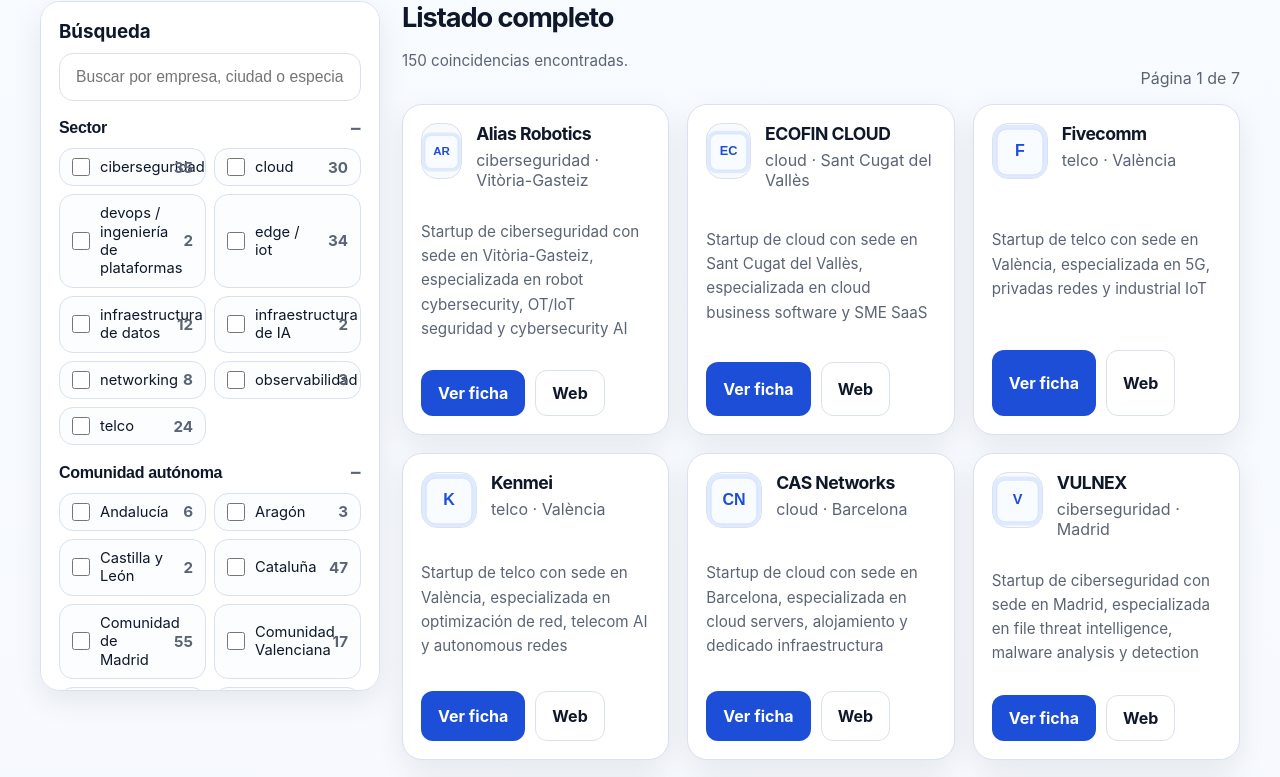
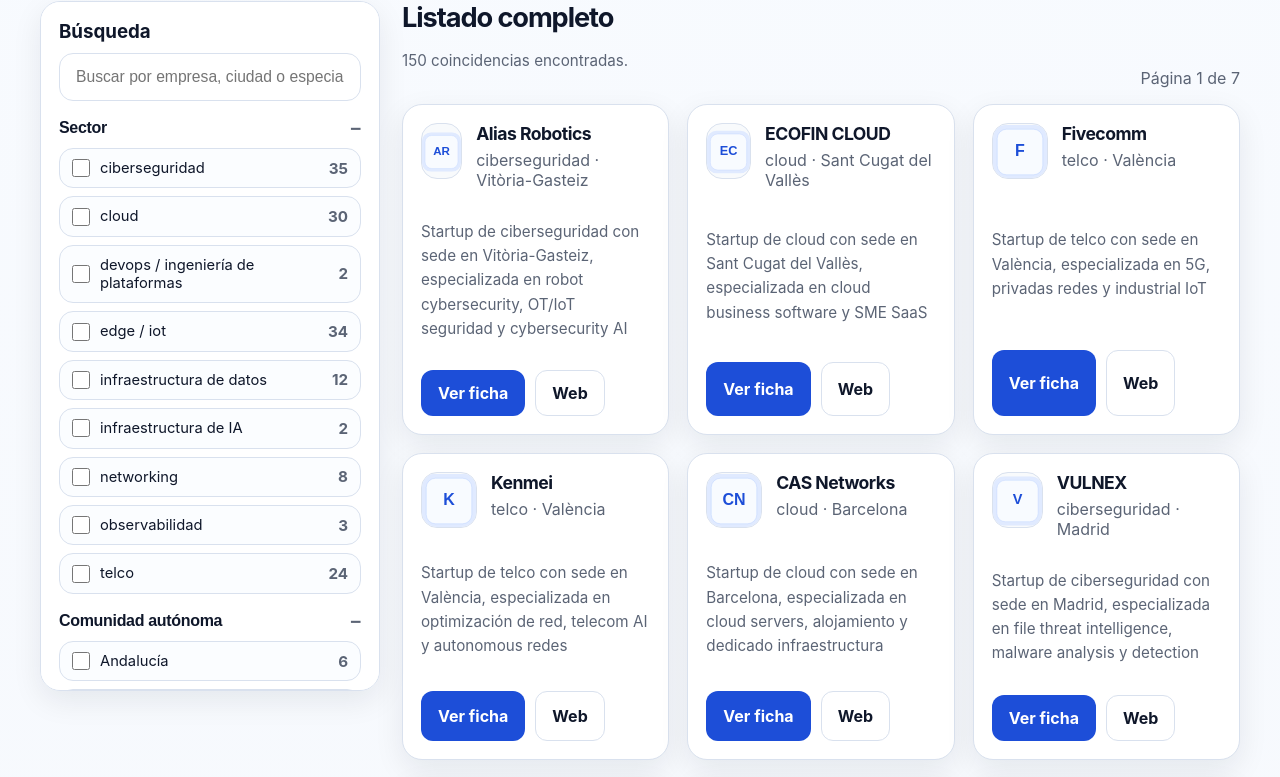
Before and after one commit to marcmunoz963/SpainClouds_Directory, a Next.js app: page / in a window 1280 px wide. Shown: the part 636-1413 px from the top of the page. Built offline with nearby package versions, Linux system fonts and the light colour scheme.

Commit message:
Ajustar paginacion y estilos del directorio

```diff
--- a/app/globals.css
+++ b/app/globals.css
@@ -588,10 +588,10 @@
 
 .compactFilterRow {
   display: grid;
-  grid-template-columns: minmax(0, 1fr) auto;
+  grid-template-columns: minmax(0, 1fr) 44px;
   align-items: center;
   gap: 10px;
-  padding: 9px 12px;
+  padding: 10px 12px;
   border-radius: 14px;
   background: #fbfdff;
   border: 1px solid var(--line);
@@ -615,17 +615,18 @@
   font-size: 0.92rem;
   line-height: 1.25;
   white-space: normal;
-  word-break: normal;
-  overflow-wrap: normal;
+  word-break: keep-all;
+  overflow-wrap: break-word;
   hyphens: none;
 }
 
 .filterCount {
+  width: 44px;
+  text-align: right;
   color: var(--muted);
   font-weight: 700;
   font-size: 0.95rem;
   line-height: 1;
-  flex: 0 0 auto;
 }
 
 .pagination {
@@ -643,12 +644,6 @@
 
 .paginationSideRight {
   justify-content: flex-end;
-}
-
-@media (min-width: 1180px) {
-  .compactFilterList {
-    grid-template-columns: repeat(2, minmax(0, 1fr));
-  }
 }
 
 @media (max-width: 1100px) {
```
Also changed, not shown: components/DirectoryClient.jsx (+7 -2 lines).
